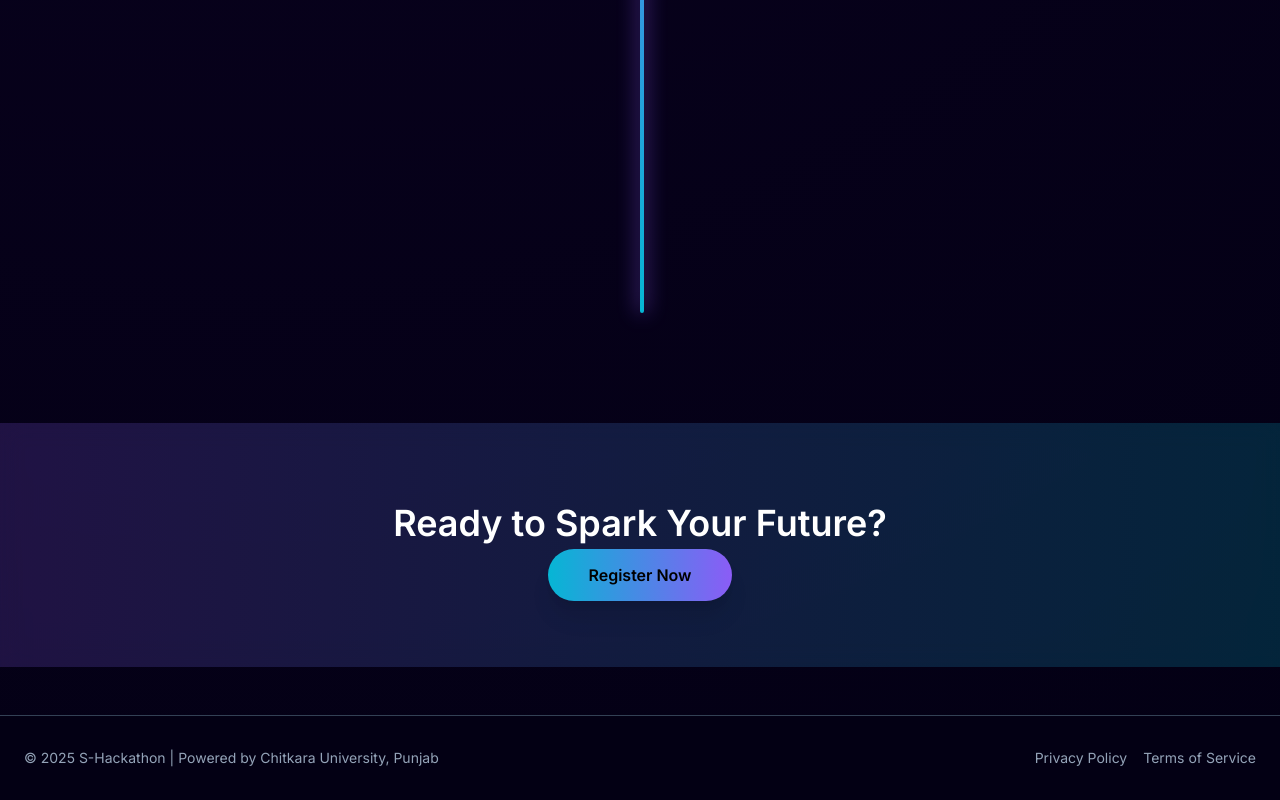
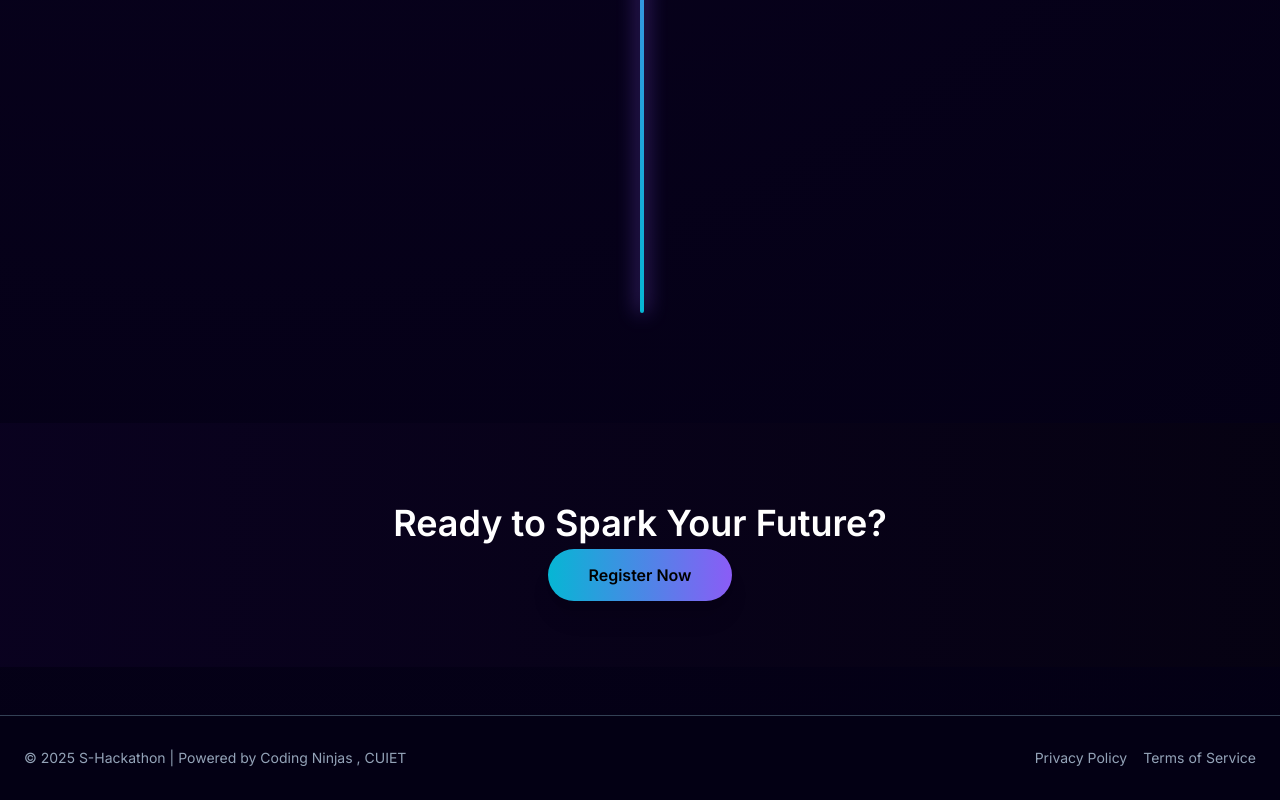
Before and after one commit to ShreyaJanweja/S-Hackathon, a plain HTML site: page schedule.html in a window 1280 px wide. Shown: the part 1270-2070 px from the top of the page. Drawn offline with nearby package versions, Linux system fonts and the light colour scheme.

Commit message:
new changes in schedule page

```diff
--- a/schedule.html
+++ b/schedule.html
@@ -141,7 +141,7 @@
   </div>
 
   <!-- CTA Section -->
-  <section class="text-center py-20 bg-gradient-to-r from-[#8b5cf6]/20 to-[#06b6d4]/20 backdrop-blur-md">
+  <section class="text-center py-20 bg-gradient-to-r from-[#0a0220]/90 to-[#060212]/90">
     <h3 class="text-3xl md:text-4xl font-semibold mb-5">Ready to Spark Your Future?</h3>
     <a href="register.html" class="px-10 py-4 bg-gradient-to-r from-[#06b6d4] to-[#8b5cf6] rounded-full text-black font-semibold shadow-xl hover:scale-105 transition-all">Register Now</a>
   </section>
@@ -150,7 +150,7 @@
   <footer class="w-full bg-[#030014] border-t border-slate-700 py-8 mt-12">
     <div class="max-w-7xl mx-auto px-6 flex flex-col md:flex-row items-center justify-between text-slate-400 text-sm">
       <div>
-        &copy; 2025 S-Hackathon | Powered by Chitkara University, Punjab
+        &copy; 2025 S-Hackathon | Powered by Coding Ninjas , CUIET
       </div>
       <div class="flex gap-4 mt-3 md:mt-0">
         <a href="privacy.html">Privacy Policy</a>
```
